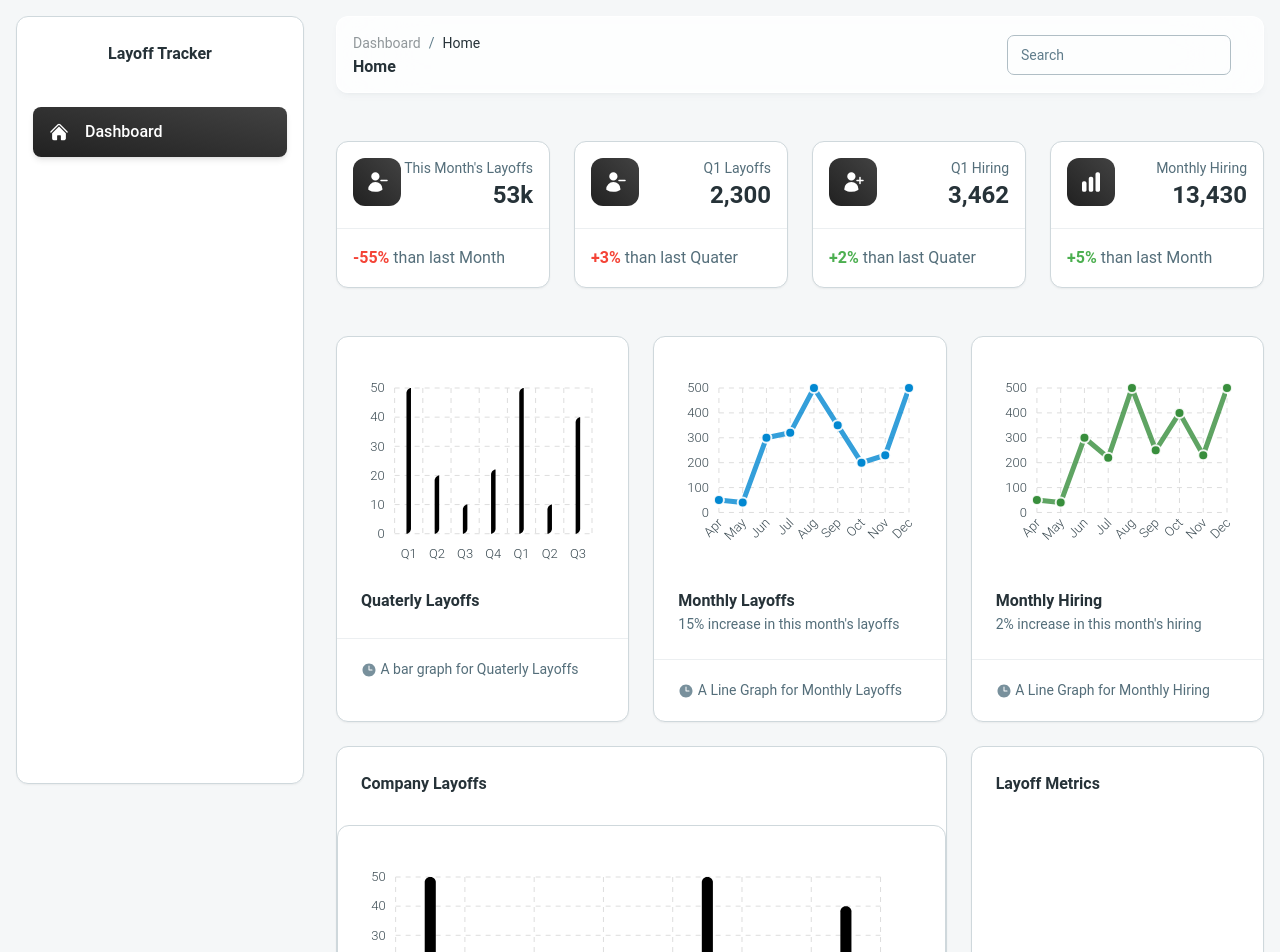
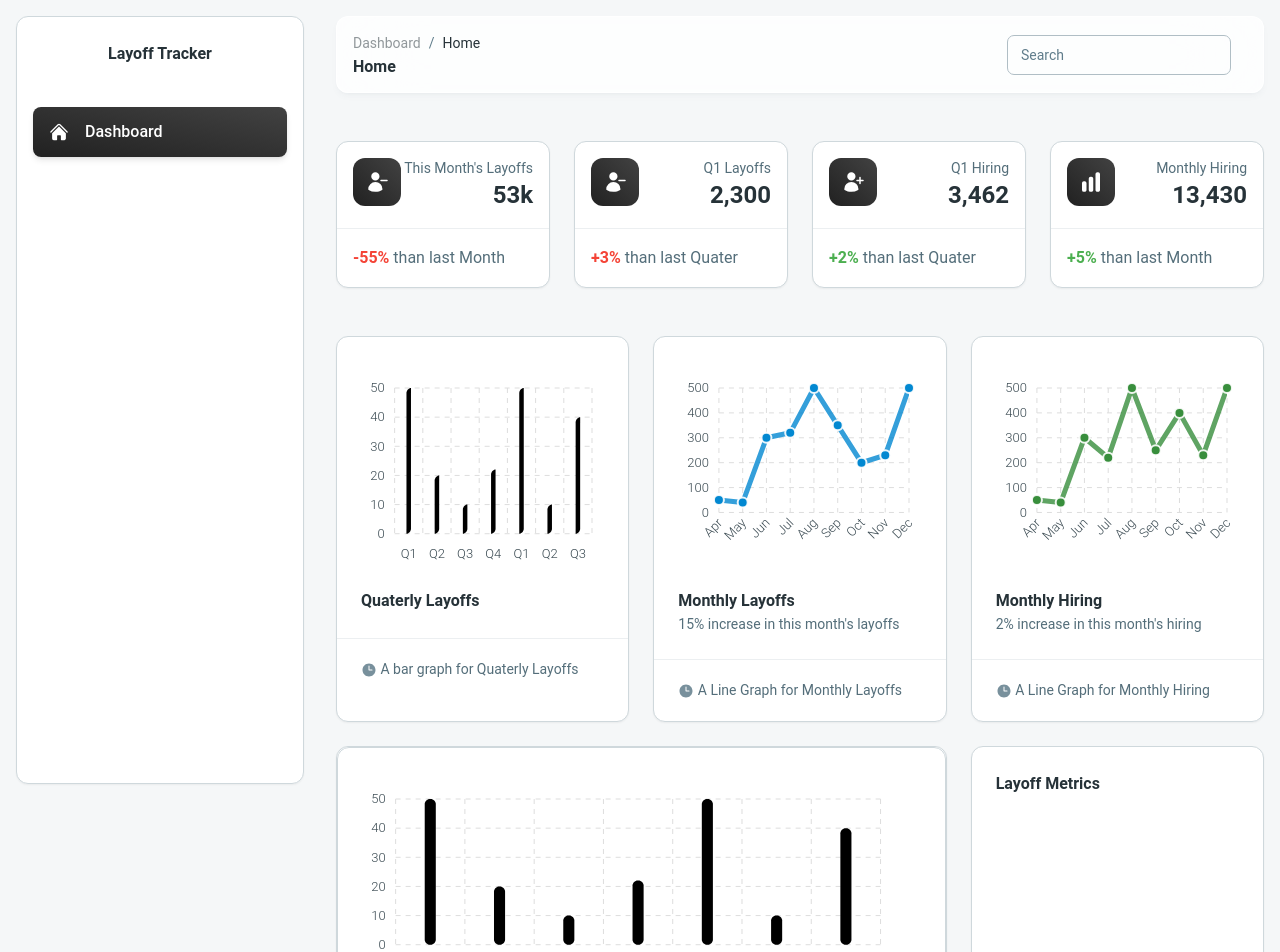
Before and after one commit to segfal/layoff_tracker, a React (Vite) app in the folder frontend/: page /dashboard/home in a window 1280 px wide. Shown: the top 952 px of the page. Built offline with nearby package versions, Linux system fonts and the light colour scheme.

Commit message:
Fixes per company Component

```diff
--- a/frontend/src/pages/dashboard/home.jsx
+++ b/frontend/src/pages/dashboard/home.jsx
@@ -63,7 +63,7 @@ export function Home() {
       </div>
       <div className="mb-4 grid grid-cols-1 gap-6 xl:grid-cols-3">
         <Card className="overflow-hidden xl:col-span-2 border border-blue-gray-100 shadow-sm">
-          <CardHeader
+          {/* <CardHeader
             floated={false}
             shadow={false}
             color="transparent"
@@ -77,11 +77,11 @@ export function Home() {
                 variant="small"
                 className="flex items-center gap-1 font-normal text-blue-gray-600"
               >
-                {/* <CheckCircleIcon strokeWidth={3} className="h-4 w-4 text-blue-gray-200" /> */}
-                {/* <strong>30 done</strong> this month */}
+                <CheckCircleIcon strokeWidth={3} className="h-4 w-4 text-blue-gray-200" />
+                <strong>30 done</strong> this month
               </Typography>
             </div>
-          </CardHeader>
+          </CardHeader> */}
             <StatisticsChart
               key={statisticsChartsData[3].title}
               {...statisticsChartsData[3]}
```
